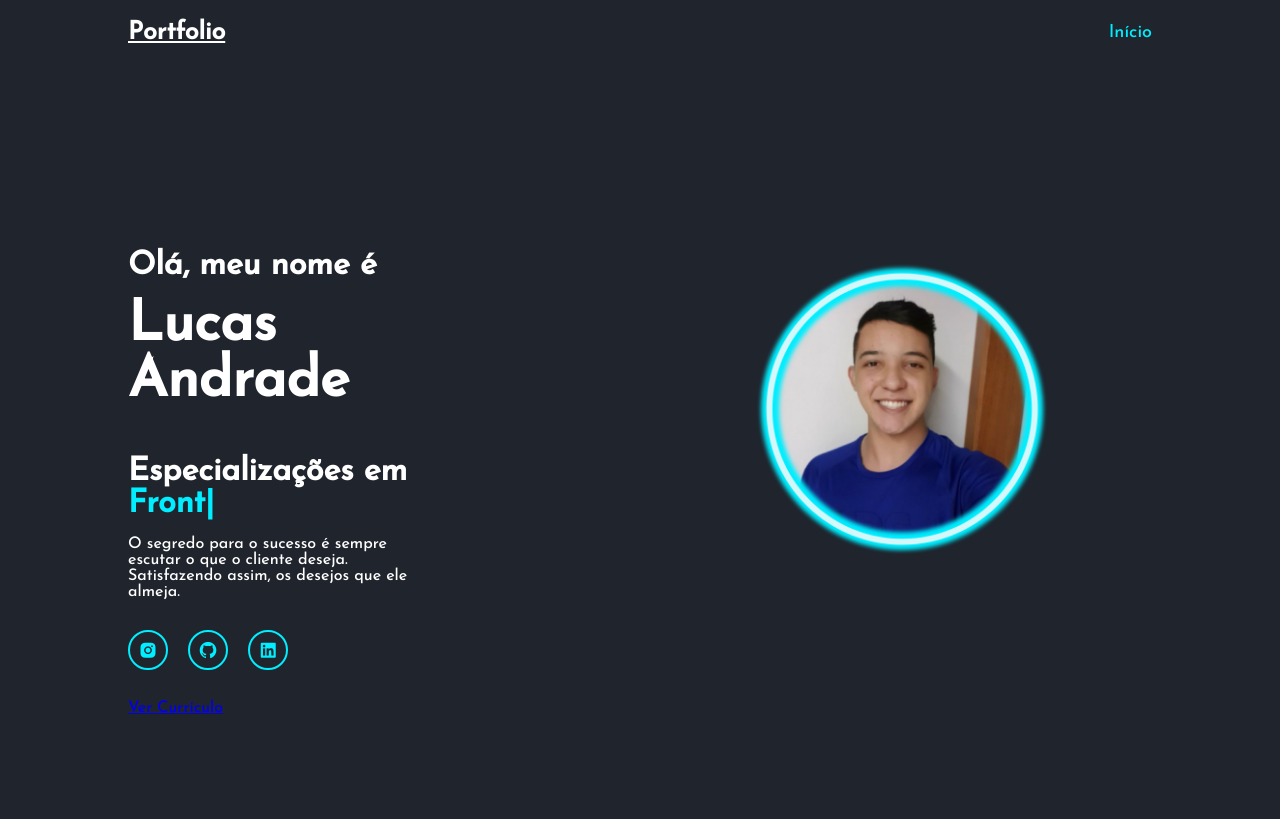
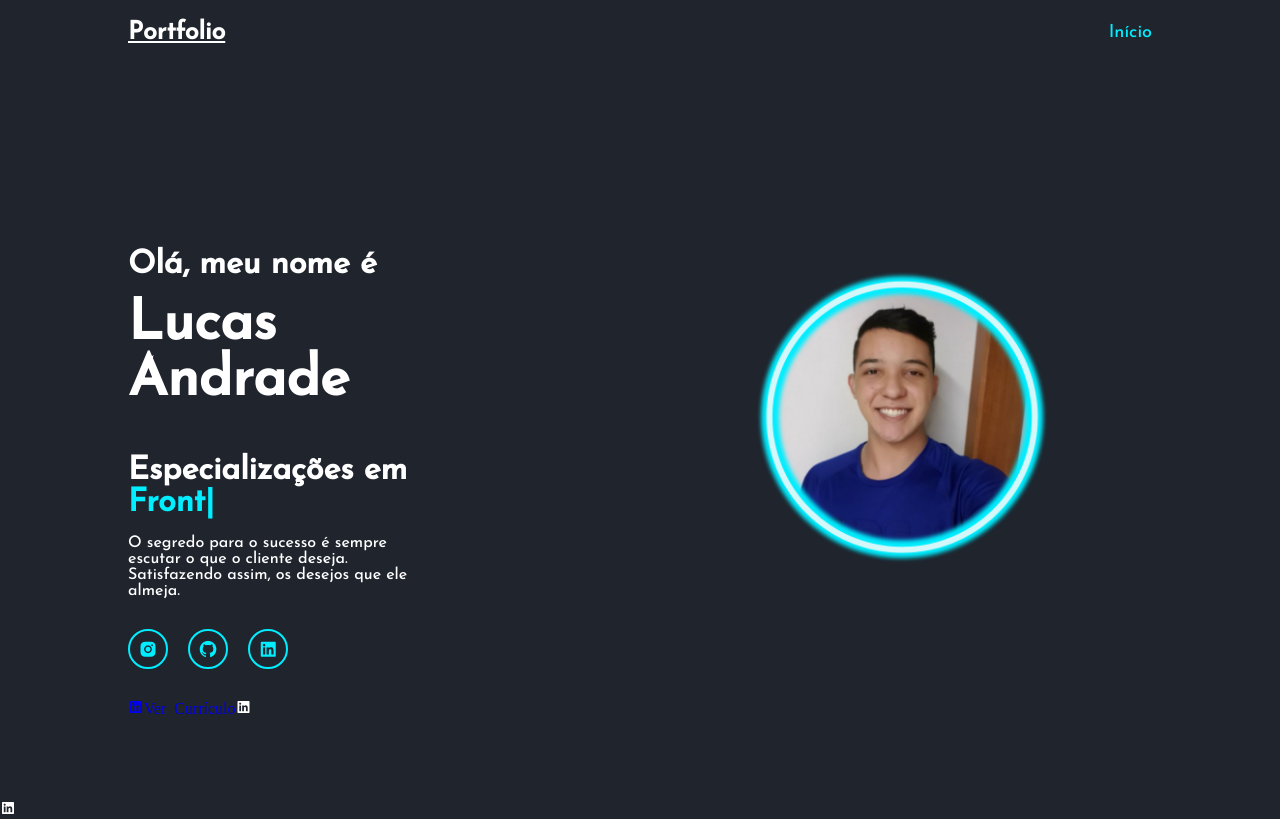
Before and after one commit to Andrade098/PaginaSobreMim, a plain HTML site: page index.html in a window 1280 px wide. Shown: the top 819 px of the page. Drawn offline with nearby package versions, Linux system fonts and the light colour scheme.

Commit message:
Update index.html

```diff
--- a/index.html
+++ b/index.html
@@ -34,7 +34,7 @@
 
                     <a href="https://www.linkedin.com/in/lucas-andrade-b18556261/" style="--i:10"><i class='bx bxl-linkedin-square' ></i></a>
                 </div>
-                <a href="https://www.canva.com/design/DAGVoI1wdsE/wXoi77c9bbwI9_f1S3Pb-g/edit">Ver Currículo</a>
+                <a href="https://www.canva.com/design/DAGVoI1wdsE/wXoi77c9bbwI9_f1S3Pb-g/edit" style="--i:10"><i class='bx bxl-linkedin-square' >Ver Currículo</a>
                 </div>
 
             <div class="home-img">
```
